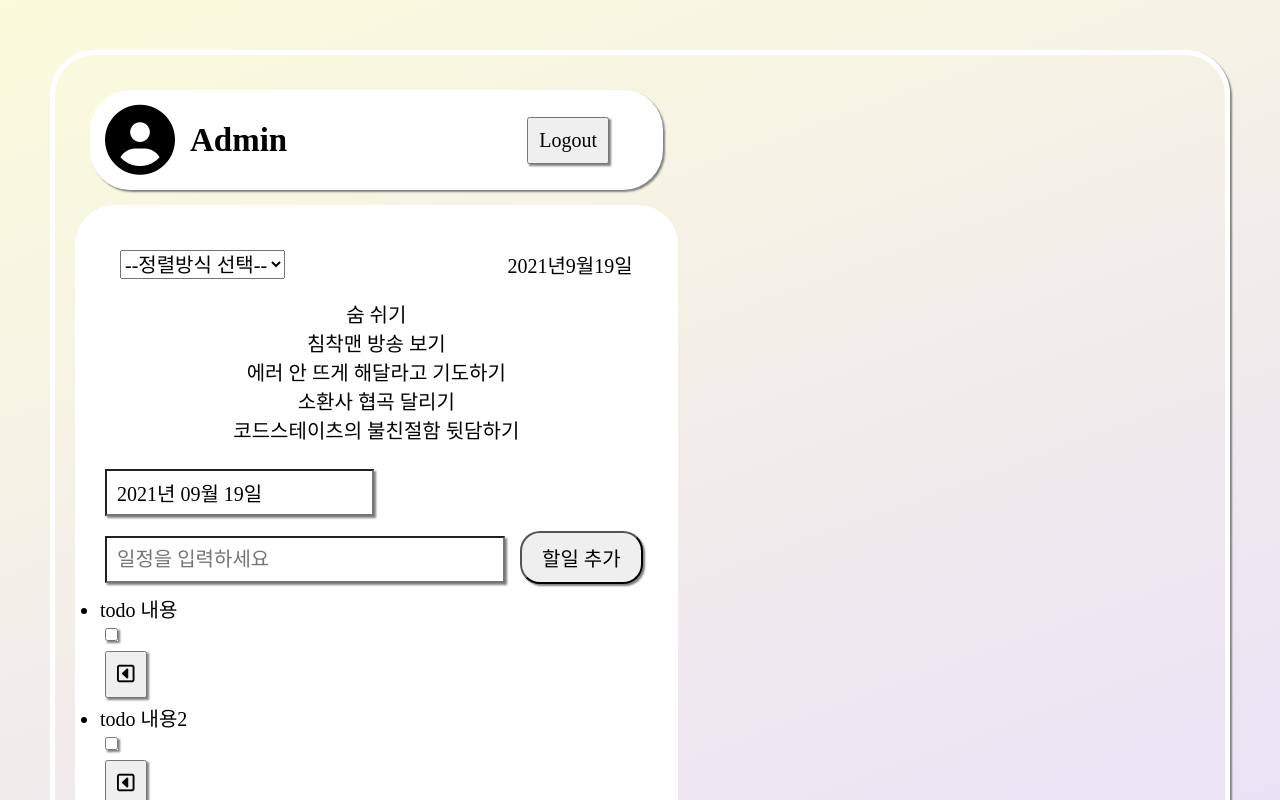
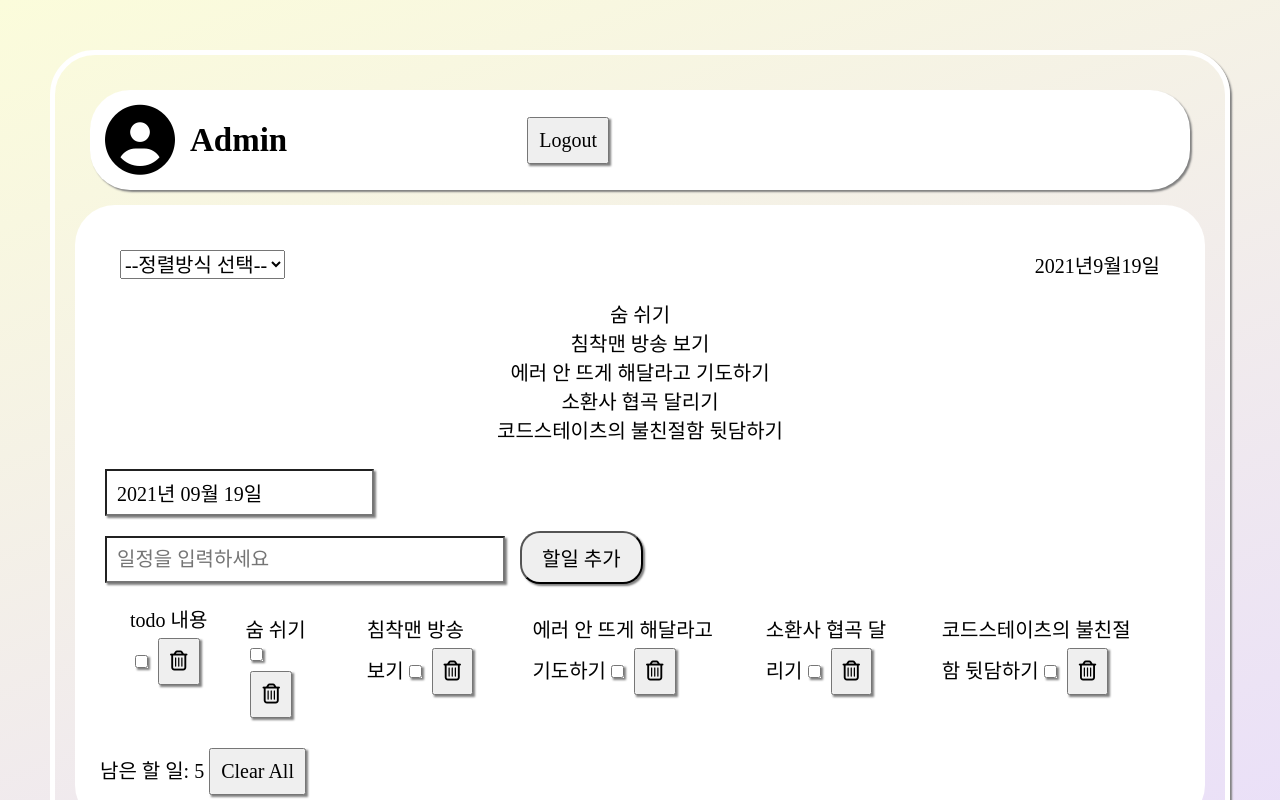
Before and after one commit to lsm6627/codegangster_toto, a React (Create React App) app: page / in a window 1280 px wide. Shown: the top 800 px of the page. Built offline with nearby package versions, Linux system fonts and the light colour scheme; a web font is replaced by a local one.

Commit message:
dummydata추가

```diff
--- a/src/component/ContentTodo.css
+++ b/src/component/ContentTodo.css
@@ -9,9 +9,6 @@
   list-style: none;
   padding: 0.5rem 1rem;
   border-bottom: 1px solid var(--main-border-color);
-}
-.todoList:hover {
-  background-color: var(--shade-color);
 }
 
 .todoDate {
--- a/src/component/ContentTodo.js
+++ b/src/component/ContentTodo.js
@@ -1,7 +1,15 @@
-import React from 'react';
+import React, { useState } from 'react';
+import './ContentTodo.css'
+import dummy from '../static/dummyData'
 
 
 const ContentTodo = () => {
+
+    const [datas, setDatas] = useState(dummy);
+
+    //setDatas - todo 제거, 생성
+
+
     return (
         <div>
             <ul className="todoLists">
@@ -10,30 +18,36 @@ const ContentTodo = () => {
                     <div className="todoDate">{/*D-day표시*/}</div>
                     <div className="todoContent">{/*todo내용표시*/}
                         todo 내용
-                        <div className="todoContent_checkbox">
+                        <span className="todoContent_checkbox">
                             {/*체크박스영역*/}
                             <input type="checkbox">{/*체크박스*/}</input>
+                        </span>
+                        <span className="todoContent_delete">
+                            {/*삭제영역*/}
+                            <button className="todoContent_deleteButton">{/*삭제버튼*/}<i className="far fa-trash-alt"></i></button>
+                        </span>
                     </div>
-                        <div className="todoContent_delete">
-                            {/*삭제영역*/}
-                            <button className="todoContent_deleteButton">{/*삭제버튼*/}<i className="far fa-caret-square-left"></i></button>
-                        </div>
-                    </div>
+                    {datas.map((todo) => {
+                        return (
                             <li className="todoList">
                                 {/* 각 리스트 항목들 */}
                                 <div className="todoDate">{/*D-day표시*/}</div>
                                 <div className="todoContent">{/*todo내용표시*/}
-                            todo 내용2
-                            <div className="todoContent_checkbox">
+
+                                    {todo.content}
+
+                                    <span className="todoContent_checkbox">
                                         {/*체크박스영역*/}
                                         <input type="checkbox">{/*체크박스*/}</input>
-                            </div>
-                            <div className="todoContent_delete">
+                                    </span>
+                                    <span className="todoContent_delete">
                                         {/*삭제영역*/}
-                                <button className="todoContent_deleteButton">{/*삭제버튼*/}<i className="far fa-caret-square-left"></i></button>
-                            </div>
+                                        <button className="todoContent_deleteButton">{/*삭제버튼*/}<i className="far fa-trash-alt"></i></button>
+                                    </span>
                                 </div>
                             </li>
+                        )
+                    })}
                 </li>
             </ul>
         </div>
```
Also changed, not shown: 1 other file (tests, documents, lock files or other folders). Lines whose indentation alone changed are shown as unchanged.
